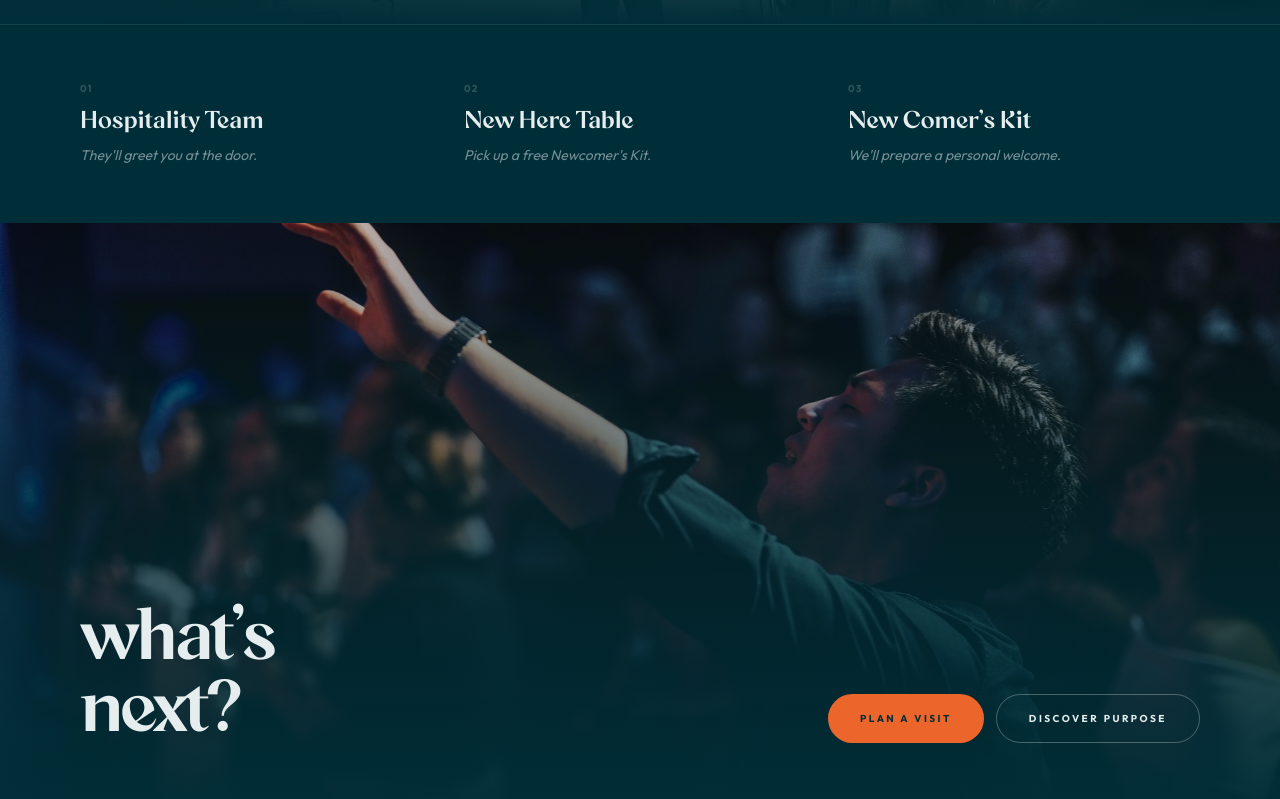
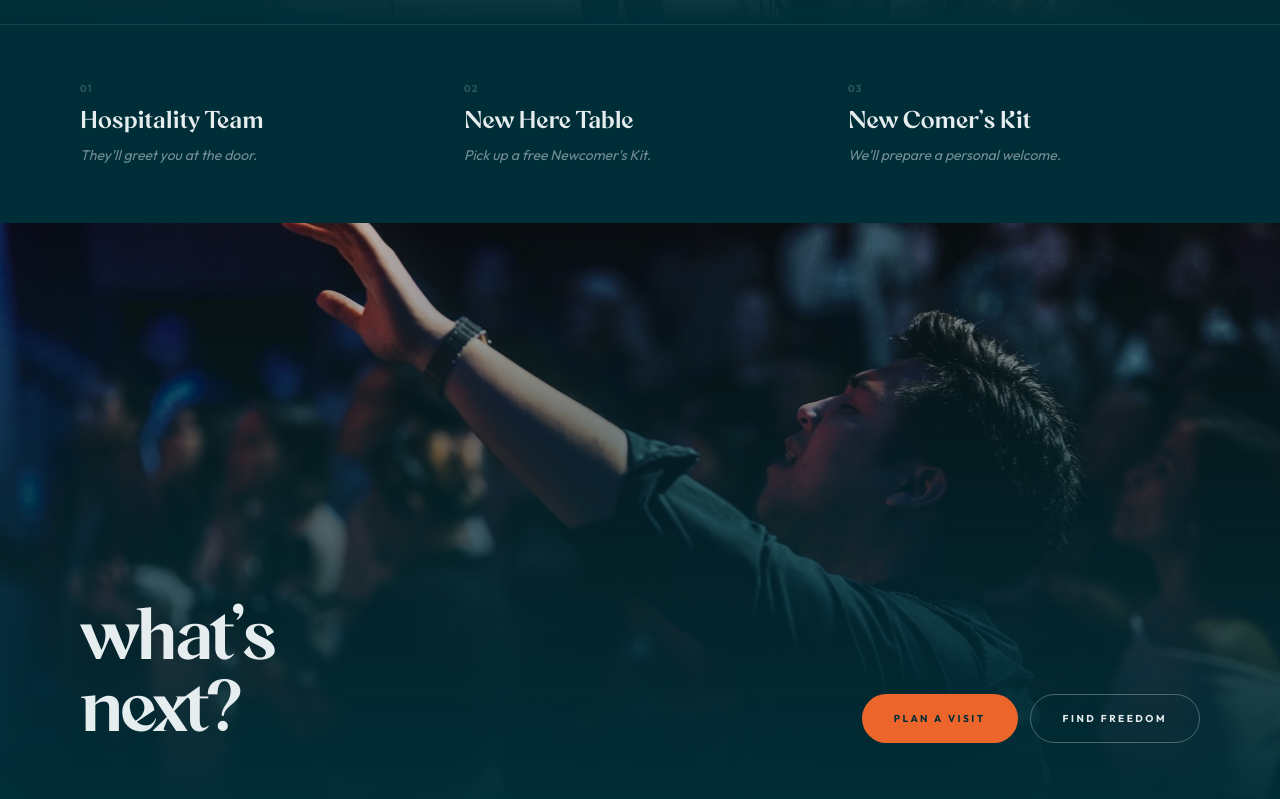
Before and after one commit to Alphaexplora-Church/WLCM-react-ui, a React (Vite) app: page / in a window 1280 px wide. Shown: the part 5150-5949 px from the top of the page. Built offline with nearby package versions, Linux system fonts and the light colour scheme; no server answers.

Commit message:
changed discover purpose to find freedom

```diff
--- a/src/features/Home/FooterCTA.tsx
+++ b/src/features/Home/FooterCTA.tsx
@@ -48,7 +48,7 @@ const FooterCTA = () => {
                             to="/discover-purpose"
                             className="px-8 py-4 rounded-full border border-soft-linen/30 text-soft-linen font-sans text-[10px] uppercase tracking-[0.25em] font-bold hover:bg-soft-linen/10 active:scale-95 transition-all text-center"
                         >
-                            Discover Purpose
+                            Find Freedom
                         </Link>
                     </motion.div>
                 </div>
```
